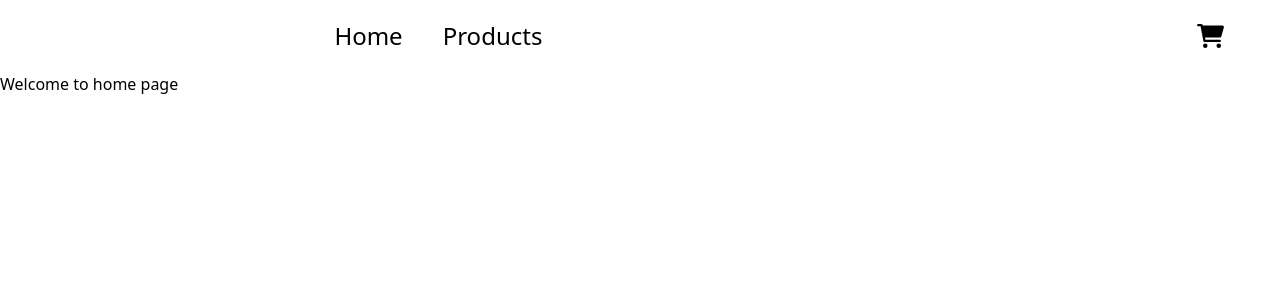
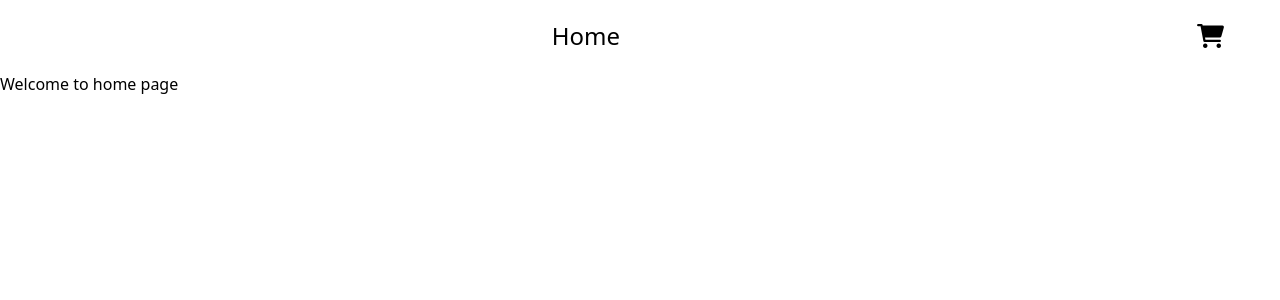
Before and after one commit to SumLama/Vue, a Vue app: page / in a window 1280 px wide. Shown: the top 300 px of the page. Built offline with nearby package versions, Linux system fonts and the light colour scheme.

Commit message:
feat:Added cart icon

```diff
--- a/src/components/Navbar.vue
+++ b/src/components/Navbar.vue
@@ -4,12 +4,12 @@
 <template>
 
 
-<div class="container">
+
     <div  >
 
-            <ul class=" grid grid-cols-3 justify-items-end gap-10 text-2xl my-5 mx-2 ">
-                <li><router-link to="/" class="hover:text-orange-700 justify-self-end ">Home</router-link></li>
-                <li class="justify-self-start"><router-link to="/products" class=" hover:text-orange-700"> Products</router-link></li>
+            <ul class=" grid grid-cols-2 justify-items-end gap-10 text-2xl my-5 mx-2 ">
+                <li><router-link to="/" class="hover:text-orange-700">Home</router-link></li>
+                <!-- <li class="justify-self-start"><router-link to="/products" class=" hover:text-orange-700"> Products</router-link></li> -->
 
                <li><router-link to="/cartlist" class="hover:text-orange-700 pr-12"><i class="fa fa-cart-shopping"></i></router-link></li>
 
@@ -18,7 +18,7 @@
             </ul>
 
     </div>
-</div>
+
 
 </template>
 
```
